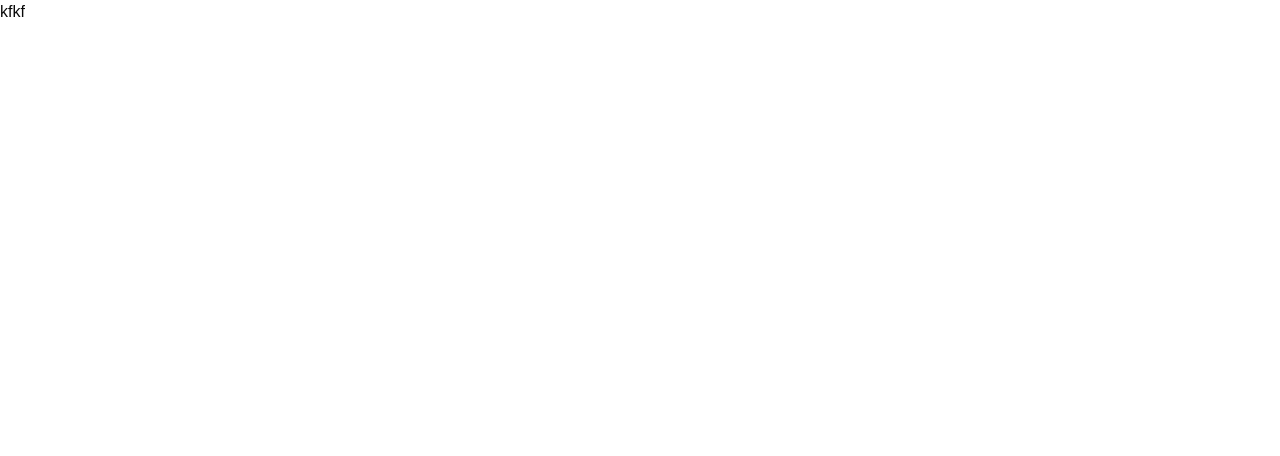
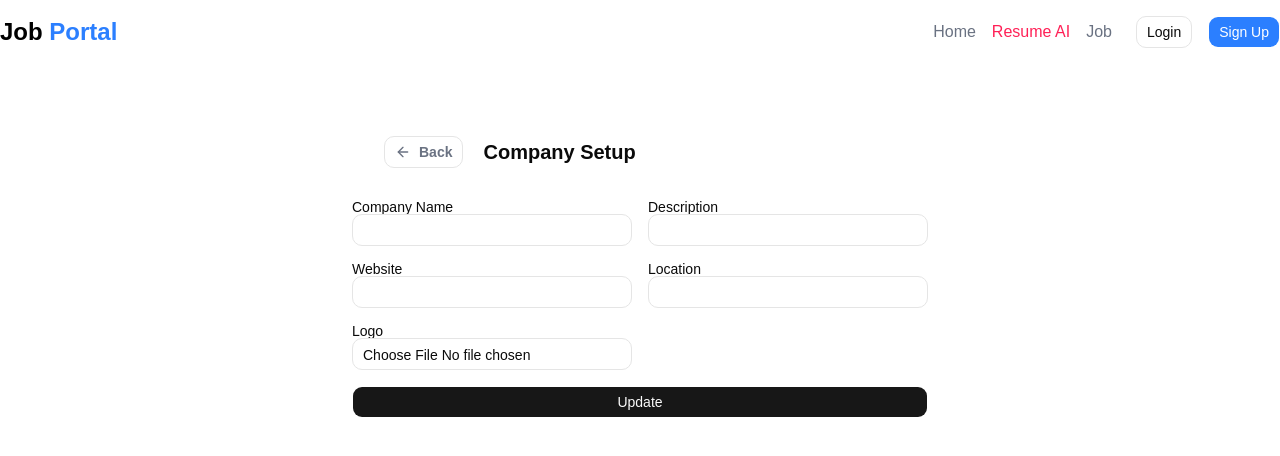
Before and after one commit to milind7agarwal/jobportal_f, a React (Vite) app: page /admin/companies/1 in a window 1280 px wide. Shown: the top 456 px of the page. Built offline with nearby package versions, Linux system fonts and the light colour scheme; no server answers.

Commit message:
added company functionality

```diff
--- a/src/components/admincomponent/Companies.jsx
+++ b/src/components/admincomponent/Companies.jsx
@@ -1,32 +1,44 @@
-import React from 'react'
-import Navbar from '../components_lite/Navbar'
+import React, { useEffect, useState } from "react";
+import Navbar from "../components_lite/Navbar";
 import { Input } from "../ui/input";
 import { Button } from "../ui/button";
 import CompaniesTable from "./CompaniesTable";
 import { useNavigate } from "react-router-dom";
 
+import useGetAllCompanies from "@/hooks/usegetAllCompanies";
+import { useDispatch } from "react-redux";
+import { setSearchCompanyByText } from "@/redux/companyslice";
+
 const Companies = () => {
+  const navigate = useNavigate();
 
-     const navigate = useNavigate();
+  useGetAllCompanies();
+  const [input, setInput] = useState("");
+  const dispatch = useDispatch();
+
+  useEffect(() => {
+    dispatch(setSearchCompanyByText(input));
+  }, [input]);
   return (
     <div>
-      <Navbar></Navbar>
+      <Navbar />
       <div className=" max-w-6xl mx-auto my-10">
         <div className="flex items-center justify-between my-5">
           <Input
             className="w-fit"
             placeholder="Filter by Name"
+            onChange={(e) => setInput(e.target.value)}
           ></Input>
-          <Button onClick={() => navigate("/admin/companies/create")} >
+          <Button onClick={() => navigate("/admin/companies/create")}>
             Add Company
           </Button>
         </div>
-         <div>
+        <div>
           <CompaniesTable />
         </div>
       </div>
     </div>
-  )
-}
+  );
+};
 
-export default Companies
+export default Companies;
--- a/src/components/admincomponent/CompaniesTable.jsx
+++ b/src/components/admincomponent/CompaniesTable.jsx
@@ -11,12 +11,34 @@ import {
 import { Avatar, AvatarImage } from "../ui/avatar";
 import { Popover, PopoverContent, PopoverTrigger } from "../ui/popover";
 import { Edit2, MoreHorizontal } from "lucide-react";
+import { useSelector } from "react-redux";
 import { useNavigate } from "react-router-dom";
 
+const CompaniesTable = () => {
+  const { companies, searchCompanyByText } = useSelector(
+    (store) => store.company
+  );
+  const navigate = useNavigate();
+  const [filterCompany, setFilterCompany] = useState(companies);
 
-const CompaniesTable = () => {
+  useEffect(() => {
+    const filteredCompany =
+      companies.length >= 0 &&
+      companies.filter((company) => {
+        if (!searchCompanyByText) {
+          return true;
+        }
+        return company.name
+          ?.toLowerCase()
+          .includes(searchCompanyByText.toLowerCase());
+      });
+    setFilterCompany(filteredCompany);
+  }, [companies, searchCompanyByText]);
 
-const navigate = useNavigate();
+  console.log("COMPANIES", companies);
+  if (!companies) {
+    return <div>Loading...</div>;
+  }
 
   return (
     <div>
@@ -32,16 +54,21 @@ const navigate = useNavigate();
         </TableHeader>
 
         <TableBody>
+          {filterCompany.length === 0 ? (
+            <span>No Companies Added</span>
+          ) : (
+            filterCompany?.map((company) => (
+              <TableRow key={company.id}>
                 <TableCell>
                   <Avatar>
                     <AvatarImage
-                      src={"https://github.com/shadcn.png"}
-                      alt={`logo`}
+                      src={company.logo || "default-logo-url"}
+                      alt={`${company.name} logo`}
                     />
                   </Avatar>
                 </TableCell>
-                <TableCell>Summer</TableCell>
-                <TableCell>21-6-2026</TableCell>
+                <TableCell>{company.name}</TableCell>
+                <TableCell>{company.createdAt.split("T")[0]}</TableCell>
                 <TableCell className="text-right cursor-pointer">
                   <Popover>
                     <PopoverTrigger>
@@ -49,6 +76,7 @@ const navigate = useNavigate();
                     </PopoverTrigger>
                     <PopoverContent className="w-32">
                       <div
+                        onClick={() => navigate(`/admin/companies/${company._id}`)}
                         className="flex items-center gap-2 w-fit cursor-pointer"
                       >
                         <Edit2 className="w-4" />
@@ -57,6 +85,9 @@ const navigate = useNavigate();
                     </PopoverContent>
                   </Popover>
                 </TableCell>
+              </TableRow>
+            ))
+          )}
         </TableBody>
       </Table>
     </div>
--- a/src/components/admincomponent/CompanyCreate.jsx
+++ b/src/components/admincomponent/CompanyCreate.jsx
@@ -7,21 +7,14 @@ import { useNavigate } from "react-router-dom";
 import { COMPANY_API_ENDPOINT } from "@/utils/data";
 import { toast } from "sonner";
 import { useDispatch } from "react-redux";
-import { setSingleCompany } from "@/redux/companySlice"; //  FIXED: Capitalized 'S' to match typical naming
+import { setSingleCompany } from "@/redux/companyslice";
 import axios from "axios";
 
 const CompanyCreate = () => {
   const navigate = useNavigate();
+  const [companyName, setCompanyName] = useState();
   const dispatch = useDispatch();
-
-  const [companyName, setCompanyName] = useState("");
-
   const registerNewCompany = async () => {
-    if (!companyName.trim()) {
-      toast.error("Company name cannot be empty!");
-      return;
-    }
-
     try {
       const res = await axios.post(
         `${COMPANY_API_ENDPOINT}/register`,
@@ -41,26 +34,20 @@ const CompanyCreate = () => {
       }
     } catch (error) {
       console.log(error);
-      // Added error toast notification so the user knows if the server rejected it
-      toast.error(error.response?.data?.message || "Failed to register company.");
     }
   };
-
   return (
     <div>
       <Navbar />
-      <div className="max-w-4xl mx-auto px-4">
+      <div className="max-w-4xl mx-auto">
         <div className="my-10">
-          <h1 className="font-bold text-2xl">Create Your Company</h1>
-          <p className="text-gray-600">Give your company a temporary name. You can change this later.</p>
+          <h1 className="font-bold text-2xl ">Company Name</h1>
+          <p className="text-gray-600">Company Description</p>
         </div>
-
-        <Label htmlFor="company-name">Company Name</Label>
+        <Label>Company Name</Label>
         <Input
-          id="company-name"
           type="text"
-          value={companyName}
-          placeholder="e.g., Microsoft, Google, Acme Corp"
+          placeholder="Company Name"
           className="my-2"
           onChange={(e) => setCompanyName(e.target.value)}
         />
--- a/src/components/admincomponent/CompanySetup.jsx
+++ b/src/components/admincomponent/CompanySetup.jsx
@@ -1,11 +1,166 @@
-import React from 'react'
+import React, { useEffect, useState } from "react";
+import Navbar from "../components_lite/Navbar.jsx";
+import { Button } from "../ui/button.jsx";
+import { ArrowLeft, Loader2 } from "lucide-react";
+import { Label } from "../ui/label.jsx";
+import { Input } from "../ui/input.jsx";
+import axios from "axios";
+import { COMPANY_API_ENDPOINT } from "../../utils/data.js";
+import { useNavigate, useParams } from "react-router-dom";
+import { toast } from "sonner";
+import { useSelector } from "react-redux";
+import useGetCompanyById from "@/hooks/useGetCompanyById.jsx";
 
 const CompanySetup = () => {
+  const params = useParams();
+  useGetCompanyById(params.id);
+  const [input, setInput] = useState({
+    name: "",
+    description: "",
+    website: "",
+    location: "",
+    file: null,
+  });
+  const { singleCompany } = useSelector((store) => store.company);
+
+  const [loading, setLoading] = useState(false);
+  const navigate = useNavigate();
+
+  const changeEventHandler = (e) => {
+    setInput({ ...input, [e.target.name]: e.target.value });
+  };
+
+  const changeFileHandler = (e) => {
+    const file = e.target.files?.[0];
+    setInput({ ...input, file });
+  };
+
+  const submitHandler = async (e) => {
+    e.preventDefault();
+    const formData = new FormData();
+    formData.append("name", input.name);
+    formData.append("description", input.description);
+    formData.append("website", input.website);
+    formData.append("location", input.location);
+    if (input.file) {
+      formData.append("file", input.file);
+    }
+    try {
+      setLoading(true);
+      const res = await axios.put(
+        `${COMPANY_API_ENDPOINT}/update/${params.id}`,
+        formData,
+        {
+          headers: {
+            "Content-Type": "multipart/form-data",
+          },
+          withCredentials: true,
+        }
+      );
+      console.log(res); // Debugging API response
+
+      // Assuming a successful response has a `message` property
+      if (res.status === 200 && res.data.message) {
+        toast.success(res.data.message);
+        navigate("/admin/companies");
+      } else {
+        throw new Error("Unexpected API response.");
+      }
+    } catch (error) {
+      const errorMessage =
+        error.response?.data?.message || "An unexpected error occurred.";
+      toast.error(errorMessage);
+    } finally {
+      setLoading(false);
+    }
+  };
+
+   useEffect(() => {
+    setInput({
+      name: singleCompany.name || "",
+      description: singleCompany.description || "",
+      website: singleCompany.website || "",
+      location: singleCompany.location || "",
+      file: singleCompany.file || null,
+    });
+  }, [singleCompany]);
+
   return (
     <div>
-      kfkf
+      <Navbar />
+      <div className="max-w-xl mx-auto my-10">
+        <form onSubmit={submitHandler}>
+          <div className="flex items-center gap-5 p-8">
+            <Button
+              onClick={() => navigate("/admin/companies")}
+              variant="outline"
+              className="flex items-center gap-2 text-gray-500 font-semibold"
+            >
+              <ArrowLeft />
+              <span>Back</span>
+            </Button>
+            <h1 className="font-bold text-xl">Company Setup</h1>
+          </div>
+          <div className="grid grid-cols-2 gap-4">
+            <div>
+              <Label>Company Name</Label>
+              <Input
+                type="text"
+                name="name"
+                value={input.name}
+                onChange={changeEventHandler}
+              />
+            </div>
+            <div>
+              <Label>Description</Label>
+              <Input
+                type="text"
+                name="description"
+                value={input.description}
+                onChange={changeEventHandler}
+              />
+            </div>
+            <div>
+              <Label>Website</Label>
+              <Input
+                type="text"
+                name="website"
+                value={input.website}
+                onChange={changeEventHandler}
+              />
+            </div>
+            <div>
+              <Label>Location</Label>
+              <Input
+                type="text"
+                name="location"
+                value={input.location}
+                onChange={changeEventHandler}
+              />
+            </div>
+            <div>
+              <Label>Logo</Label>
+              <Input
+                type="file"
+                accept="image/*"
+                onChange={changeFileHandler}
+              />
+            </div>
+          </div>
+          {loading ? (
+            <Button className="w-full my-4">
+              {" "}
+              <Loader2 className="mr-2 h-4 w-4 animate-spin" /> Please wait{" "}
+            </Button>
+          ) : (
+            <Button type="submit" className="w-full my-4">
+              Update
+            </Button>
+          )}
+        </form>
+      </div>
     </div>
-  )
-}
+  );
+};
 
-export default CompanySetup
+export default CompanySetup;
--- /dev/null
+++ b/src/hooks/useGetCompanyById.jsx
@@ -0,0 +1,29 @@
+import { setSingleCompany } from "@/redux/companyslice";
+import { COMPANY_API_ENDPOINT } from "@/utils/data";
+import axios from "axios";
+import { useEffect } from "react";
+import { useDispatch } from "react-redux";
+
+const useGetCompanyById = (companyId) => {
+  const dispatch = useDispatch();
+
+  useEffect(() => {
+    const fetchSingleCompany = async () => {
+      try {
+        const res = await axios.get(
+          `${COMPANY_API_ENDPOINT}/get/${companyId}`,
+          { withCredentials: true }
+        );
+        dispatch(setSingleCompany(res.data.company));
+      } catch (error) {
+        console.error("Error fetching company:", error);
+      }
+    };
+
+    if (companyId) {
+      fetchSingleCompany();
+    }
+  }, [companyId, dispatch]);
+};
+
+export default useGetCompanyById;
--- /dev/null
+++ b/src/hooks/usegetAllCompanies.jsx
@@ -0,0 +1,27 @@
+import { setCompanies } from "@/redux/companyslice";
+import { COMPANY_API_ENDPOINT } from "@/utils/data";
+import axios from "axios";
+import { useEffect, useState } from "react";
+import { useDispatch } from "react-redux";
+
+const useGetAllCompanies = () => {
+  const dispatch = useDispatch();
+  useEffect(() => {
+    const fetchCompanies = async () => {
+      try {
+        const res = await axios.get(`${COMPANY_API_ENDPOINT}/get`, {
+          withCredentials: true,
+        });
+        console.log("called");
+        if (res.data.success) {
+          dispatch(setCompanies(res.data.companies));
+        }
+      } catch (error) {
+        console.log(error);
+      }
+    };
+    fetchCompanies();
+  }, []);
+};
+
+export default useGetAllCompanies;
```
